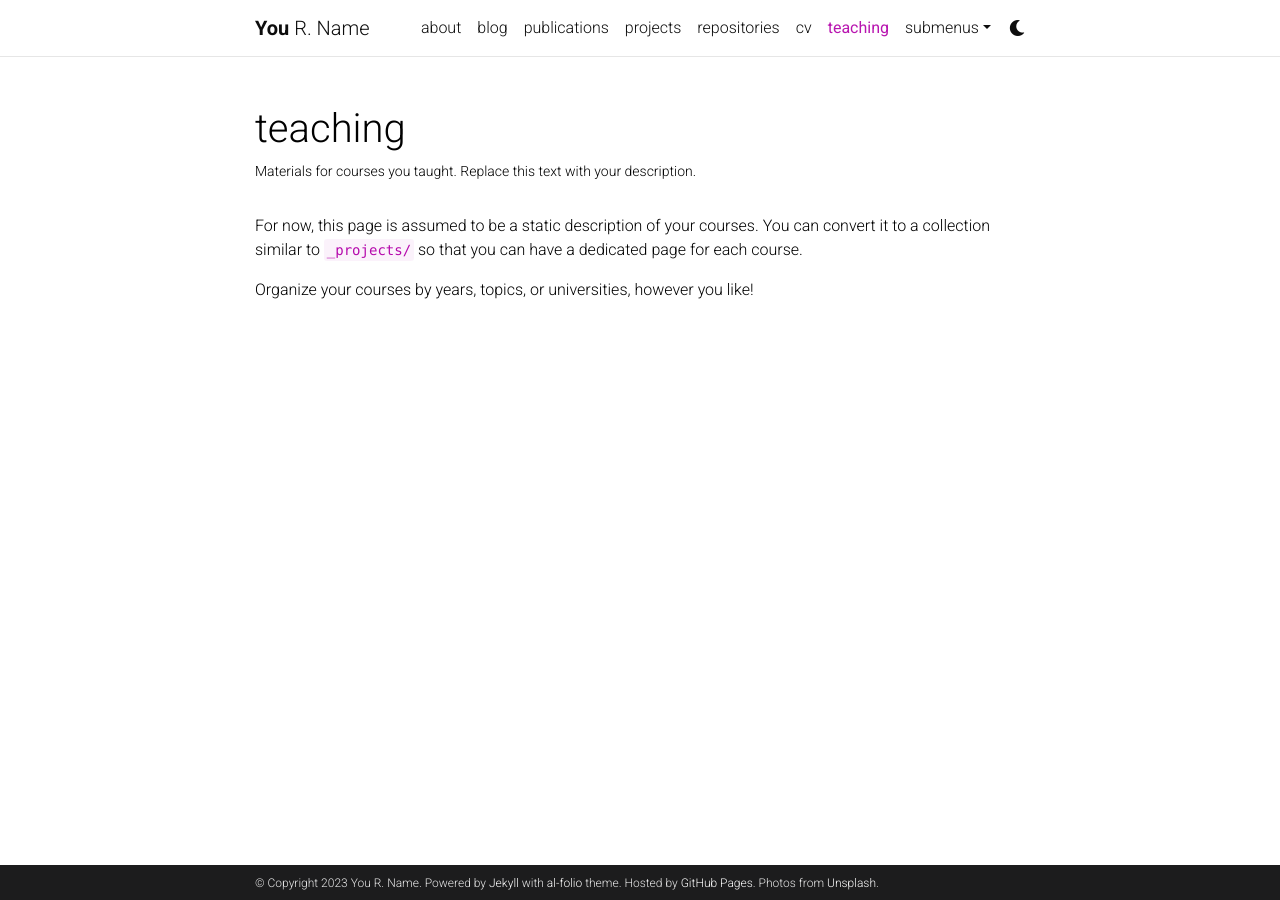
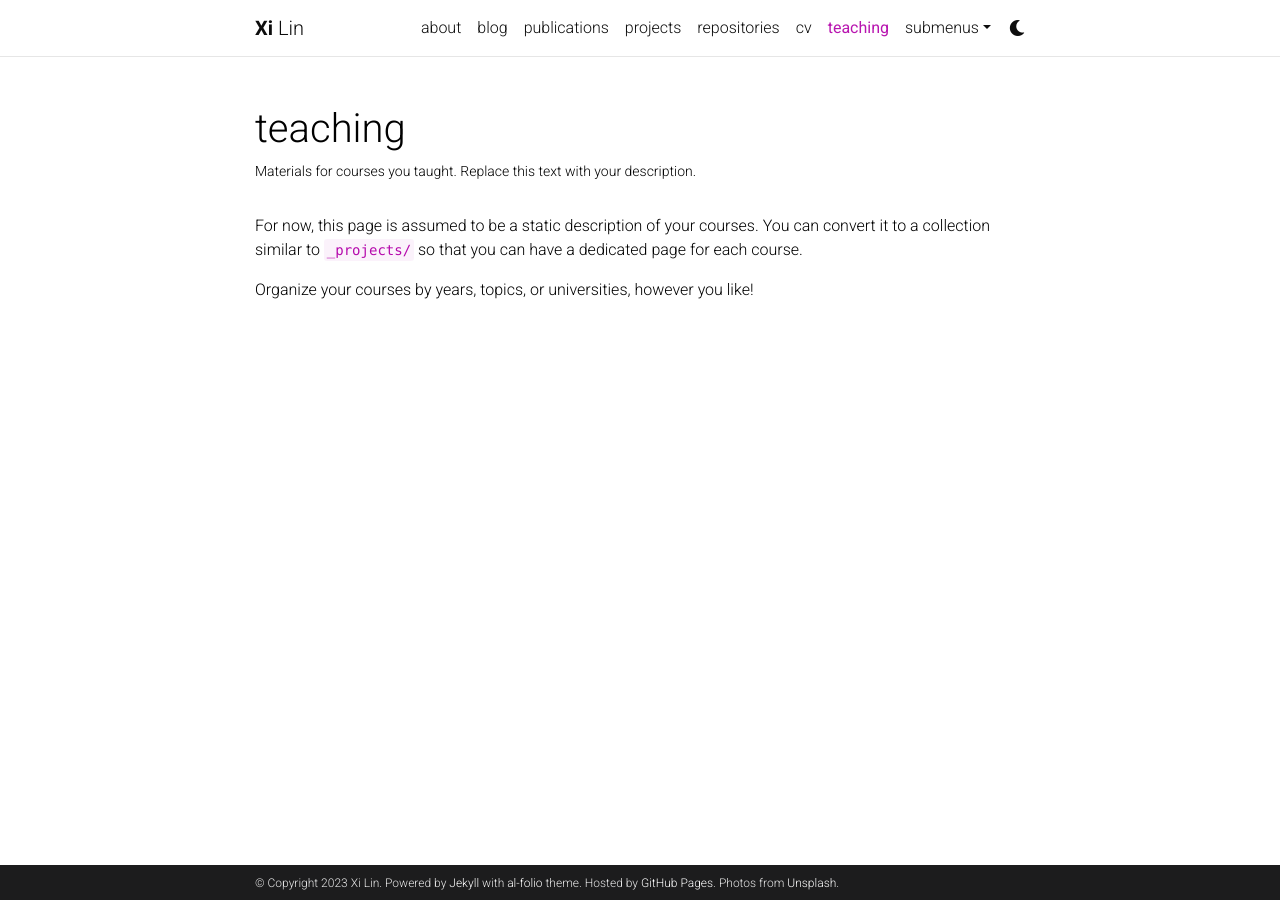
Before and after one commit to Xi-L/Xi-L.github.io, a Jekyll site: the page built from _pages/teaching.md, in a window 1280 px wide. Built offline with Jekyll 4.4.1, drawn with Linux system fonts in a browser that asks for light colours; comment, search, counter and statistics services are not loaded; a style sheet for code colours, icons or effects is not loaded.

Commit message:
Update _config.yml

```diff
--- a/_config.yml
+++ b/_config.yml
@@ -3,10 +3,10 @@
 # -----------------------------------------------------------------------------
 
 title: blank # the website title (if blank, full name will be used instead)
-first_name: You
-middle_name: R.
-last_name: Name
-email: you@example.com
+first_name: Xi
+middle_name:
+last_name: Lin
+email: xi.lin@my.cityu.edu.hk
 description: > # the ">" symbol means to ignore newlines until "footer_text:"
   A simple, whitespace theme for academics. Based on [*folio](https://github.com/bogoli/-folio) design.
 footer_text: >
```
